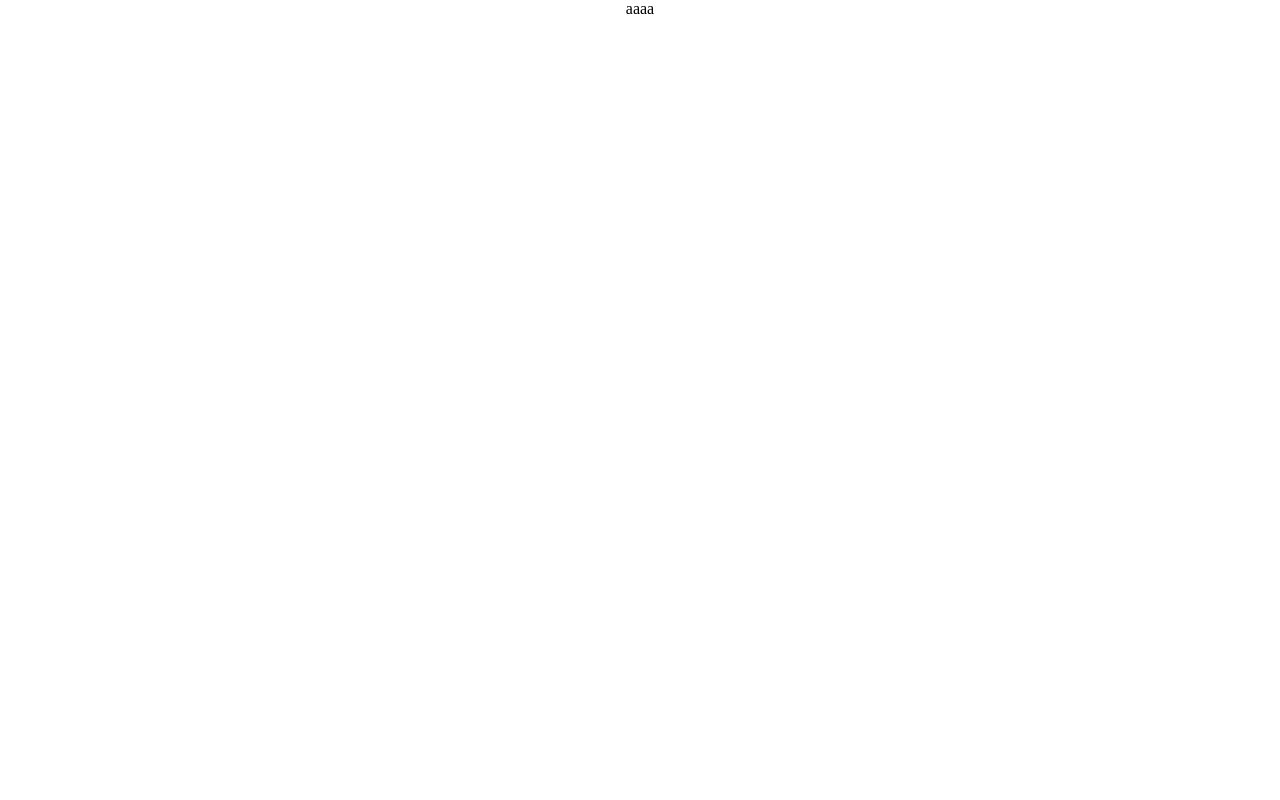
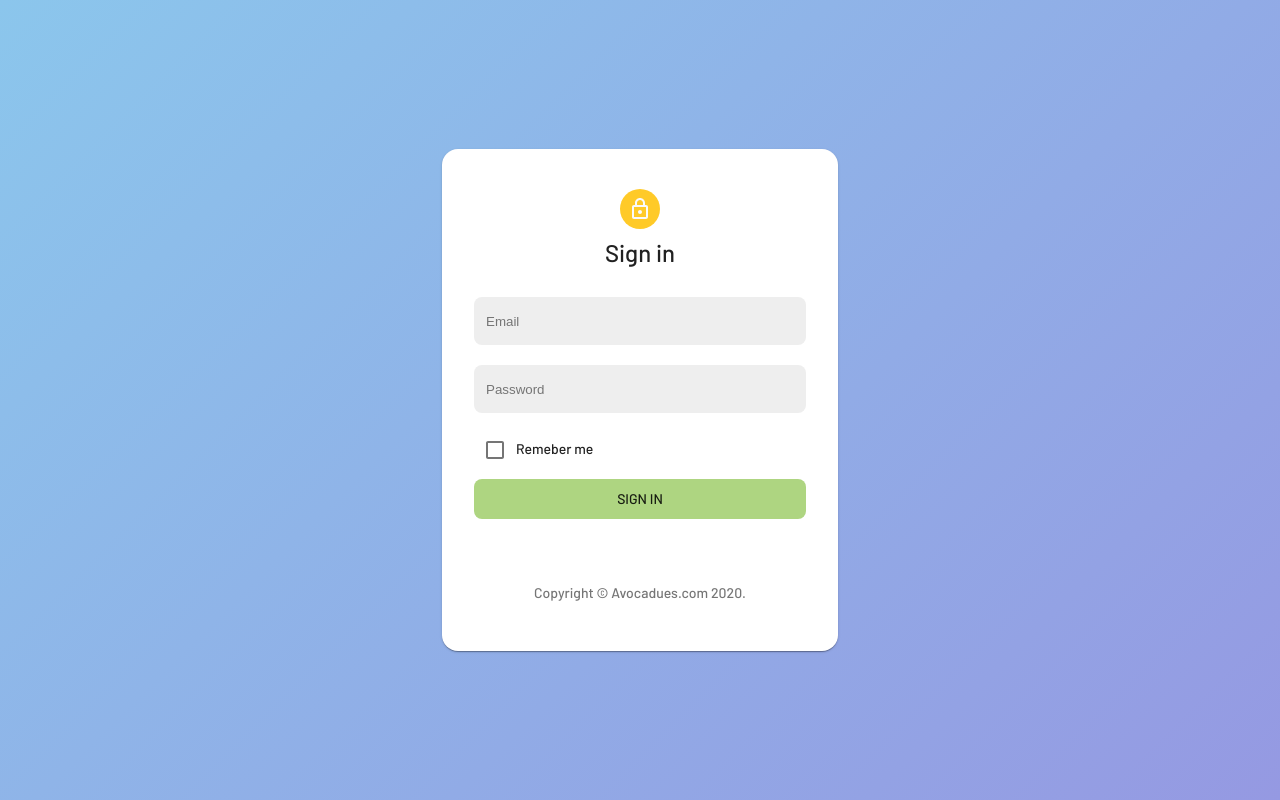
Before and after one commit to scottsun17/Avocadues, a React (Create React App) app in the folder frontend/: page / in a window 1280 px wide. Built offline with nearby package versions, Linux system fonts and the light colour scheme.

Commit message:
updated sign in - frontend

```diff
--- a/frontend/package.json
+++ b/frontend/package.json
@@ -4,11 +4,13 @@
   "private": true,
   "dependencies": {
     "@material-ui/core": "^4.11.0",
+    "@material-ui/icons": "^4.9.1",
     "@testing-library/jest-dom": "^4.2.4",
     "@testing-library/react": "^9.5.0",
     "@testing-library/user-event": "^7.2.1",
     "react": "^16.13.1",
     "react-dom": "^16.13.1",
+    "react-hook-form": "^6.9.0",
     "react-scripts": "3.4.3"
   },
   "scripts": {
--- a/frontend/src/App.css
+++ /dev/null
@@ -1,3 +0,0 @@
-.App {
-  text-align: center;
-}
--- a/frontend/src/App.js
+++ b/frontend/src/App.js
@@ -1,11 +1,11 @@
 import React from 'react';
-import './App.css';
+import SignIn from './components/landingPage/signIn';
+import './css/App.css';
 
 function App() {
   return (
     <div className="App">
-      aaaa
-
+      <SignIn />
     </div>
   );
 }
--- a/frontend/src/components/landingPage/signIn.js
+++ b/frontend/src/components/landingPage/signIn.js
@@ -1,11 +1,109 @@
 import React from 'react';
+import Avatar from '@material-ui/core/Avatar';
+import CssBaseline from '@material-ui/core/CssBaseline';
+import Link from '@material-ui/core/Link';
+import LockOutlinedIcon from '@material-ui/icons/LockOutlined';
+import Typography from '@material-ui/core/Typography';
+import { makeStyles } from '@material-ui/core/styles';
+import Container from '@material-ui/core/Container';
+import { useForm } from "react-hook-form";
+import { Box, Button, Checkbox, Grid, Paper } from '@material-ui/core';
+import { grey } from '@material-ui/core/colors';
 
-const signIn = () => {
+function Copyright() {
     return (
-        <div>
+        <Typography variant="body2" color="textSecondary" align="center">
+            {'Copyright © '}
+            <Link color="inherit" href="#">
+                Avocadues.com
+            </Link>{' '}
+            {new Date().getFullYear()}
+            {'.'}
+        </Typography>
+    );
+}
 
-        </div>
+const useStyles = makeStyles((theme) => ({
+    paper: {
+        display: 'flex',
+        flexDirection: 'column',
+        alignItems: 'center',
+        borderRadius: theme.spacing(2),
+        padding: theme.spacing(4)
+    },
+    avatar: {
+        margin: theme.spacing(1),
+        backgroundColor: theme.palette.secondary.main,
+    },
+    form: {
+        width: '100%', // Fix IE 11 issue.
+        marginTop: theme.spacing(3),
+    },
+    submit: {
+        width: "100%",
+        height: "2.5rem",
+        borderRadius: "8px",
+        marginTop: theme.spacing(1),
+        padding: theme.spacing(0, 6),
+    },
+    inputCard: {
+        border: "0px solid",
+        borderRadius: "8px",
+        backgroundColor: grey[200],
+        alignItems: 'center',
+        width: "100%",
+        height: "3rem",
+        margin: theme.spacing(0.5, 0, 2, 0),
+        padding: theme.spacing(1.5),
+    }
+}));
+
+export default function SignIn() {
+    const classes = useStyles();
+    const { register, handleSubmit, watch, errors } = useForm({
+        defaultValues: {
+            email: "",
+            password: ""
+        }
+    });
+    const onSubmit = data => console.log(data);
+
+    return (
+        <Container component="main" maxWidth="xs">
+            <CssBaseline />
+            <Paper className={classes.paper}>
+                <Avatar className={classes.avatar}>
+                    <LockOutlinedIcon />
+                </Avatar>
+                <Typography component="h1" variant="h5">
+                    Sign in
+                </Typography>
+                <form className={classes.form} onSubmit={handleSubmit(onSubmit)}>
+                    <Grid container alignItems="center">
+                        <Grid item xs={12}>
+                            {/* <label htmlFor="email">
+                                <Typography variant="body1" component="span">Email</Typography>
+                            </label> */}
+                            <input name="email" type="email" ref={register} className={classes.inputCard} placeholder="Email" />
+                        </Grid>
+                        <Grid item xs={12}>
+                            {/* <label htmlFor="password">Password</label> */}
+                            <input name="password" type="password" ref={register} className={classes.inputCard} placeholder="Password" />
+                        </Grid>
+                        <Grid item xs={12}>
+                            <Checkbox></Checkbox><Typography variant="body2" component="span">Remeber me</Typography>
+                        </Grid>
+                        <Grid item xs={12}>
+                            {/* <input type="submit" /> */}
+                            <Button color="primary" variant="contained" fullWidth type="submit" disableElevation className={classes.submit}>Sign In</Button>
+                        </Grid>
+
+                    </Grid>
+                </form>
+                <Box mt={8} mb={2}>
+                    <Copyright />
+                </Box>
+            </Paper>
+        </Container>
     );
-};
-
-export default signIn;
+}
--- /dev/null
+++ b/frontend/src/css/App.css
@@ -0,0 +1,9 @@
+.App {
+  width: 100vw;
+  height: 100vh;
+  background-color: #8BC6EC;
+  background-image: linear-gradient(135deg, #8BC6EC 0%, #9599E2 100%);
+  display: flex;
+  flex-direction: column;
+  justify-content: center;
+}
--- a/frontend/src/index.css
+++ b/frontend/src/css/index.css
@@ -1,3 +1,4 @@
 body {
   margin: 0;
+  padding: 0;
 }
--- a/frontend/src/index.js
+++ b/frontend/src/index.js
@@ -1,11 +1,11 @@
 import React from "react";
 import ReactDOM from "react-dom";
-import "./index.css";
 import App from "./App";
 import { ThemeProvider } from "@material-ui/core/styles";
 import theme from './assets/theme'
 import * as serviceWorker from "./serviceWorker";
 
+import "./css/index.css";
 
 ReactDOM.render(
   <React.StrictMode>
```
Also changed, not shown: 1 other file (tests, documents, lock files or other folders).
